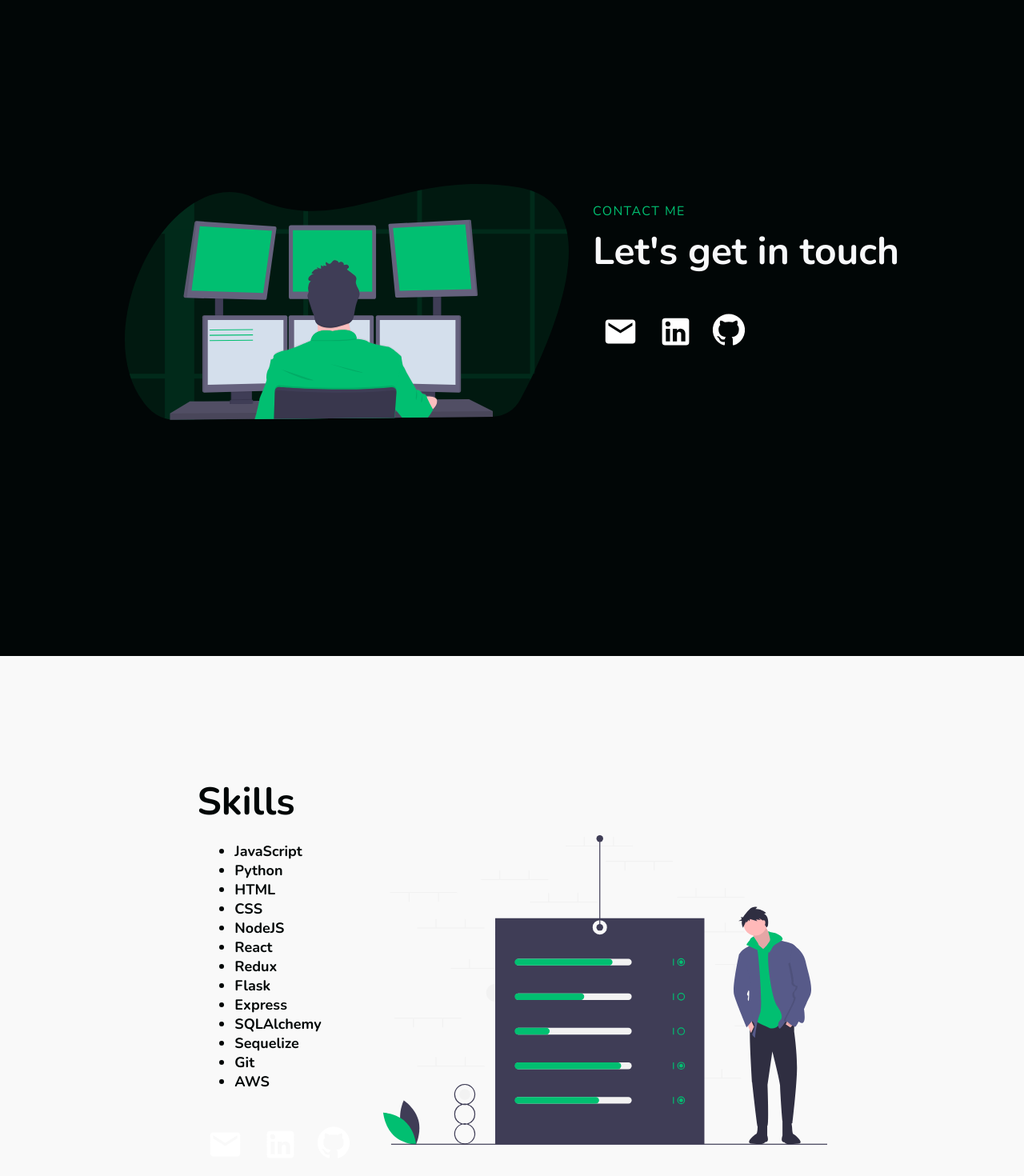
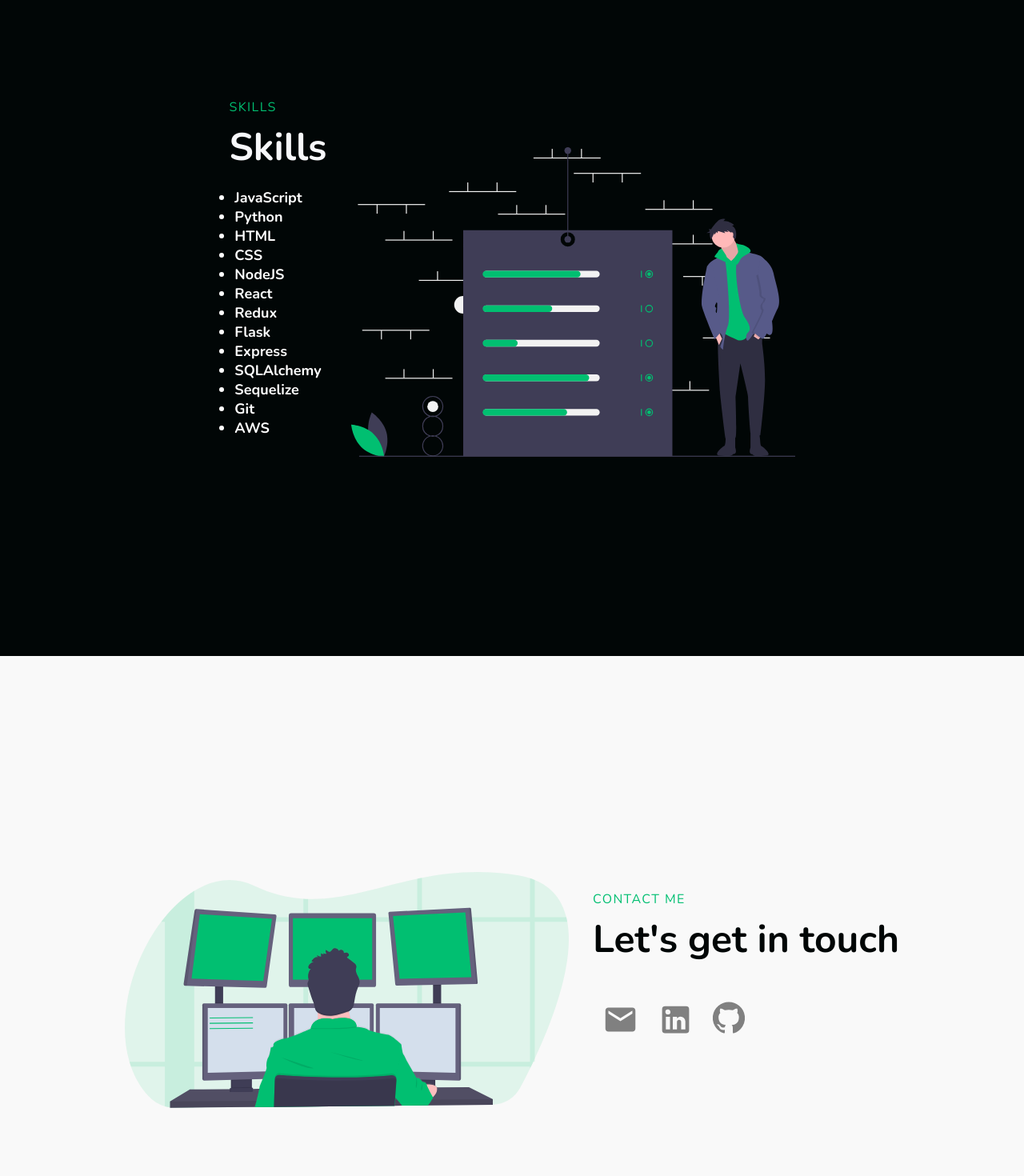
Before and after one commit to ryoung7986/portfolio, a React (Create React App) app: page / in a window 1280 px wide. Shown: the part 2560-4030 px from the top of the page at 80% size. Built offline with nearby package versions, Linux system fonts and the light colour scheme.

Commit message:
rearranging components

```diff
--- a/src/components/Data.js
+++ b/src/components/Data.js
@@ -41,31 +41,12 @@ export const homeObjOne = {
 }
 
 export const homeObjTwo = {
-  id: 'contact',
+  id: 'skills',
   lightBg: false,
   lightText: true,
   lightTextDesc: true,
-  topLine: 'Contact Me',
-  headline: "Let's get in touch",
-  buttonLabelEmail: 'Email',
-  buttonLabelLinkedIn: 'LinkedIn',
-  buttonLabelGithub: 'GitHub',
-  imgStart: true,
-  img: require('../images/svg-2.svg').default,
-  alt: '',
-  includeImage: true,
-  dark: true,
-  primary: true,
-  darkText: false,
-}
-
-export const homeObjThree = {
-  id: 'skills',
-  lightBg: true,
-  lightText: false,
-  lightTextDesc: false,
-  // topLine: 'Skills',
   headline: "Skills",
+  topLine: "Skills",
   description: (
     <ul className="skills-ul">
       <li><b>JavaScript</b></li>
@@ -83,14 +64,30 @@ export const homeObjThree = {
       <li><b>AWS</b></li>
     </ul>
   ),
-  buttonLabelEmail: 'Email',
-  buttonLabelLinkedIn: 'LinkedIn',
-  buttonLabelGithub: 'GitHub',
   imgStart: false,
   img: require('../images/svg-3.svg').default,
   alt: '',
   includeImage: true,
   dark: true,
   primary: true,
+  darkText: false,
+}
+
+export const homeObjThree = {
+  id: 'contact',
+  lightBg: true,
+  lightText: false,
+  lightTextDesc: false,
+  topLine: 'Contact Me',
+  headline: "Let's get in touch",
+  buttonLabelEmail: 'Email',
+  buttonLabelLinkedIn: 'LinkedIn',
+  buttonLabelGithub: 'GitHub',
+  imgStart: true,
+  img: require('../images/svg-2.svg').default,
+  alt: '',
+  includeImage: true,
+  dark: true,
+  primary: true,
   darkText: true,
 }
--- a/src/components/EmailButton/index.js
+++ b/src/components/EmailButton/index.js
@@ -15,7 +15,7 @@ const EmailButton = ({ mailto, label }) => {
       }}
     >
       <IconButton>
-        <EmailIcon style={{ fontSize: 45, color: 'white' }} />
+        <EmailIcon style={{ fontSize: 45, color: 'gray' }} />
       </IconButton>
     </Link>
   );
--- a/src/components/GithubButton/index.js
+++ b/src/components/GithubButton/index.js
@@ -10,7 +10,7 @@ const GithubButton = ({ mailto, label }) => {
       target="_blank"
     >
       <IconButton>
-        <GitHubIcon style={{ fontSize: 40, color: 'white' }} />
+        <GitHubIcon style={{ fontSize: 40, color: 'gray' }} />
       </IconButton>
     </a>
   );
--- a/src/components/LinkedInButton/index.js
+++ b/src/components/LinkedInButton/index.js
@@ -10,7 +10,7 @@ const LinkedInButton = ({ mailto, label }) => {
       target="_blank"
     >
       <IconButton>
-        <LinkedInIcon style={{ fontSize: 45, color: 'white' }} />
+        <LinkedInIcon style={{ fontSize: 45, color: 'gray' }} />
       </IconButton>
     </a>
   );
```
